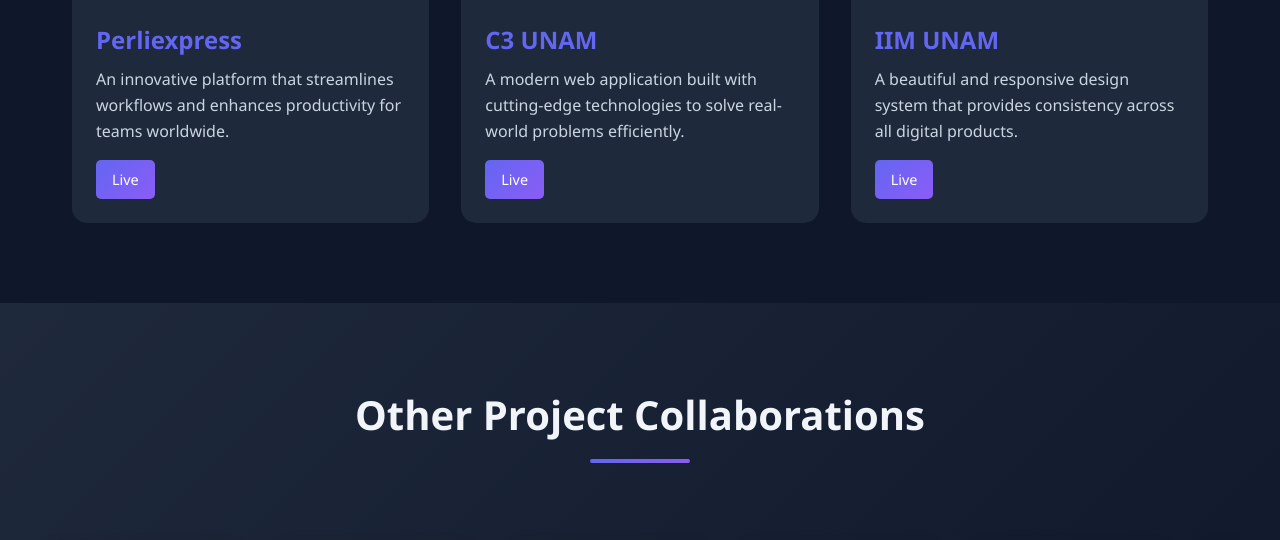
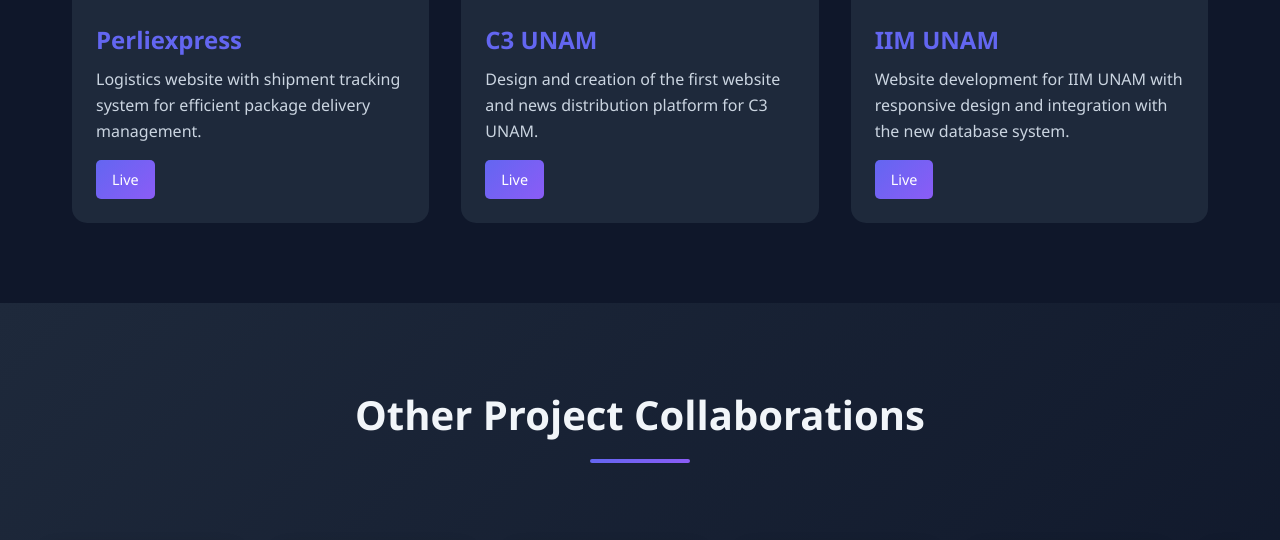
Before and after one commit to orconsultingmx/portfolio, a plain HTML site: page index.html in a window 1280 px wide. Shown: the part 1211-1751 px from the top of the page. Drawn offline with Linux system fonts and the light colour scheme.

Commit message:
feat: first version final

```diff
--- a/index.html
+++ b/index.html
@@ -734,7 +734,7 @@ We are a team of software engineers passionate about creating efficient and tail
                 <div class="project-image"><img src="./images/perliexpress.png" alt="Perliexpress"></div>
                 <div class="project-content">
                     <h3>Perliexpress</h3>
-                    <p>An innovative platform that streamlines workflows and enhances productivity for teams worldwide.</p>
+                    <p>Logistics website with shipment tracking system for efficient package delivery management.</p>
                     <div class="project-links">
                         <a href="http://www.perliexpress.com.mx/" target="_blank">Live</a>
                     </div>
@@ -745,7 +745,7 @@ We are a team of software engineers passionate about creating efficient and tail
                 <div class="project-image"><img src="./images/c3.png" alt="C3 UNAM"></div>
                 <div class="project-content">
                     <h3>C3 UNAM</h3>
-                    <p>A modern web application built with cutting-edge technologies to solve real-world problems efficiently.</p>
+                    <p>Design and creation of the first website and news distribution platform for C3 UNAM.</p>
                     <div class="project-links">
                         <a href="https://www.c3.unam.mx/" target="_blank">Live</a>
                     </div>
@@ -757,7 +757,7 @@ We are a team of software engineers passionate about creating efficient and tail
                 <div class="project-image"><img src="./images/iim-unam.png" alt="IIM UNAM"></div>
                 <div class="project-content">
                     <h3>IIM UNAM</h3>
-                    <p>A beautiful and responsive design system that provides consistency across all digital products.</p>
+                    <p>Website development for IIM UNAM with responsive design and integration with the new database system.</p>
                     <div class="project-links">
                         <a href="https://www.iim.unam.mx/" target="_blank">Live</a>
                     </div>
```
